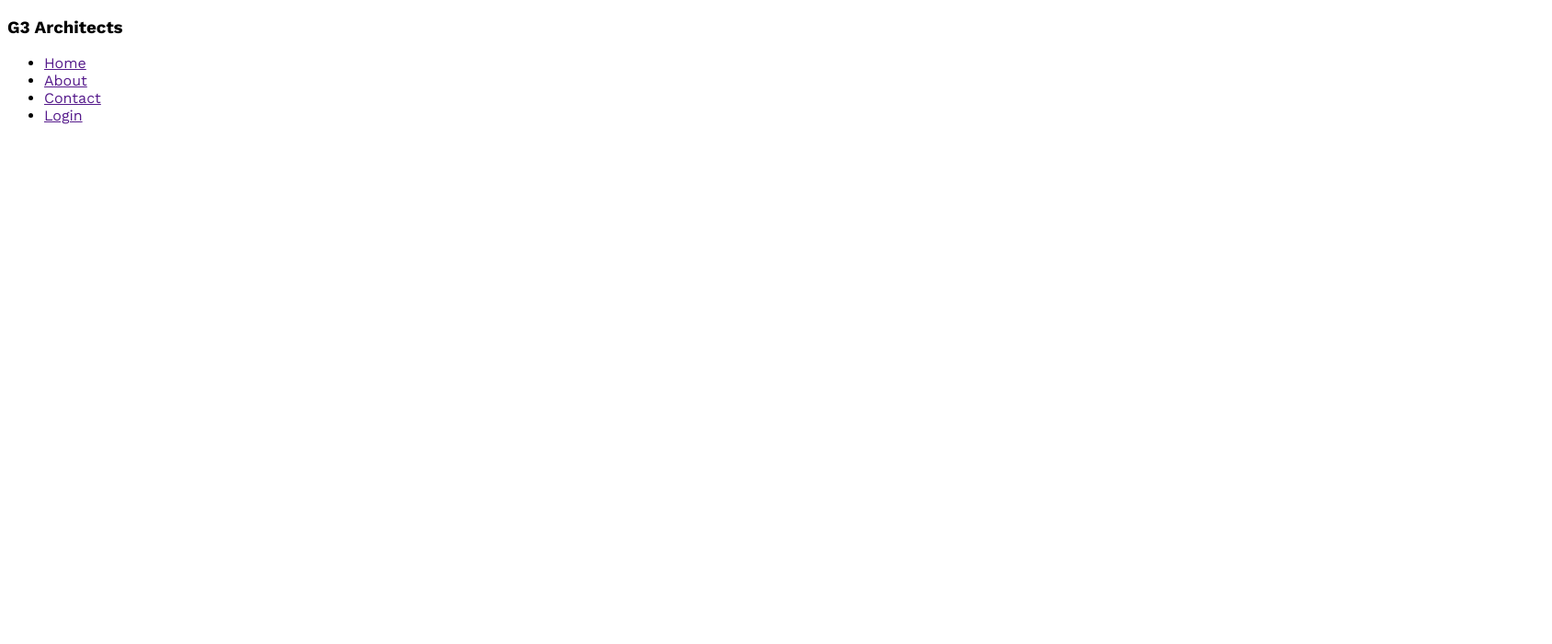
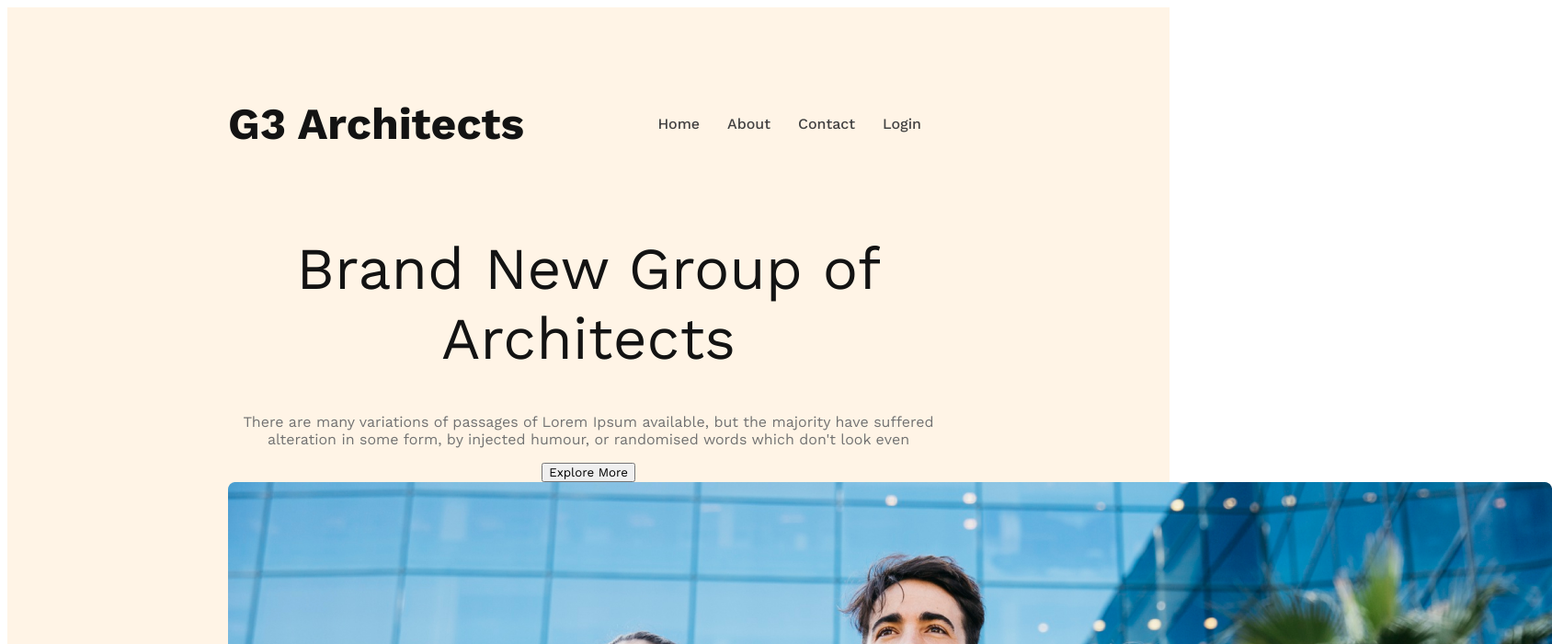
Before and after one commit to protim1451/g3-architecture, a plain HTML site: page index.html in a window 1280 px wide. Shown: the top 700 px of the page at 92% size, 1688 px wide, since content can reach past the window. Drawn offline with nearby package versions, Linux system fonts and the light colour scheme.

Commit message:
banner content added

```diff
--- a/index.html
+++ b/index.html
@@ -9,7 +9,7 @@
     <body>
         <header>
             <nav>
-                <h3>G3 Architects</h3>
+                <h3 class="nav-title">G3 Architects</h3>
                 <ul>
                     <li><a href="">Home</a></li>
                     <li><a href="">About</a></li>
@@ -17,6 +17,17 @@
                     <li><a href="">Login</a></li>
                 </ul>
             </nav>
+            <div class="banner">
+                <div class="banner-content">
+                    <h1 class="banner-title">Brand New Group of Architects </h1>
+                    <p class="banner-desc">There are many variations of passages of Lorem
+                    Ipsum available, but the majority have suffered alteration in some
+                    form, by injected humour, or randomised words which don't look
+                    even</p>
+                    <button class="btn-primary">Explore More</button>
+                </div>
+                <img src="images/banner.png" alt="">
+            </div>
         </header>
         <main>
 
--- a/styles/architect.css
+++ b/styles/architect.css
@@ -3,3 +3,49 @@
 *{
     font-family: 'Work Sans', sans-serif;
 }
+
+.btn-primary{
+
+}
+/* Header */
+header{
+    background: rgba(255, 144, 14, 0.10);
+    padding: 50px 240px;
+}
+nav{
+    display: flex;
+    justify-content: space-between;
+    align-items: center;
+}
+.nav-title{
+    font-size: 3rem;
+    font-weight: 700;
+    color: #131313;
+}
+nav > ul{
+    display: flex;
+}
+nav li{
+    list-style: none;
+    margin-right: 30px;
+    font-weight: 500;
+    font-size: 1rem;
+}
+nav li a{
+    text-decoration: none;
+    color: #424242;
+}
+
+.banner-content{
+    max-width: 800px;
+    text-align: center;
+    margin: 0 auto;
+}
+.banner-title{
+    font-size: 4rem;
+    font-weight: 400;
+    color: #131313;
+}
+.banner-desc{
+    color: #727272;
+}
```
